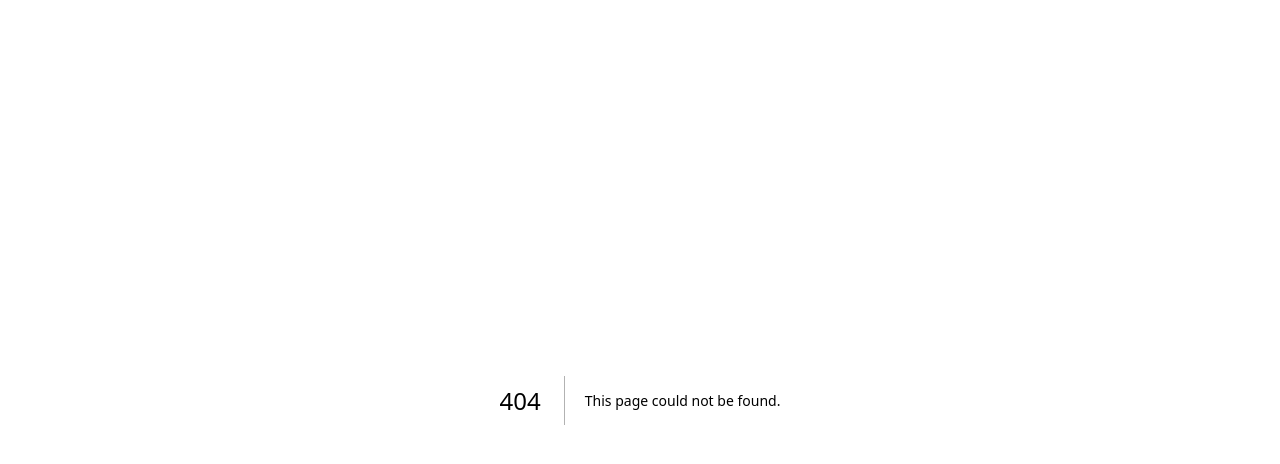
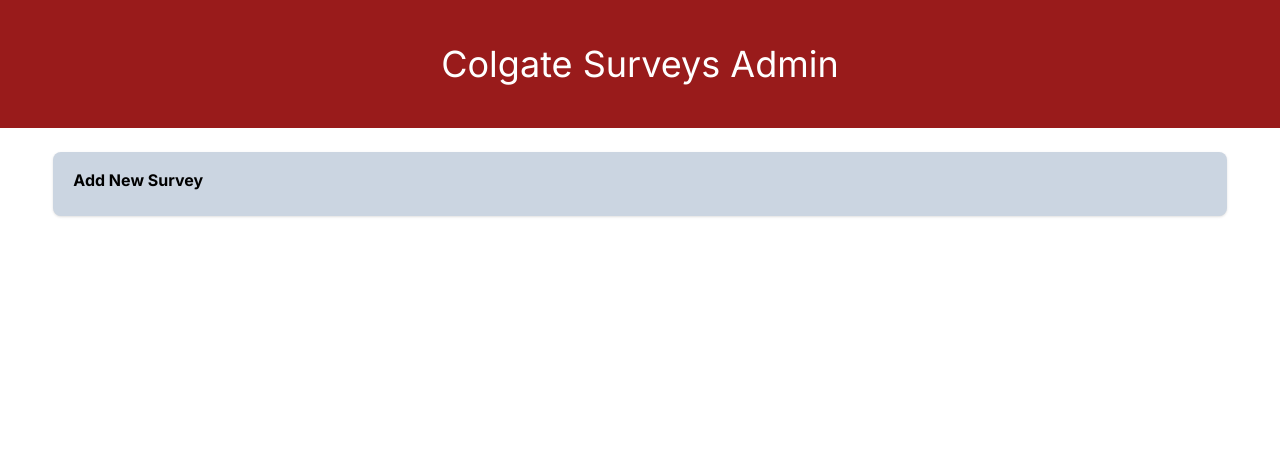
Before and after one commit to ramananj34/hack-app, a Next.js app: page /admin in a window 1280 px wide. Before the commit this address had no page. Shown: the top 464 px of the page. Built offline with nearby package versions, Linux system fonts and the light colour scheme.

Commit message:
Admin setup

```diff
--- /dev/null
+++ b/app/admin/page.js
@@ -0,0 +1,16 @@
+import React from "react";
+import ExpandableButtonAdd from "../../components/Expandable-Button-Add.js";
+
+export default function Page() {
+    return(
+      <div className="h-screen w-screen bg-white justify-center items-center">
+      <div className="flex left-0 top-0 h-32 w-screen bg-red-800 justify-center items-center">
+      <h1 className="text-center text-white text-4xl">Colgate Surveys Admin</h1>
+      </div>
+      <br/>
+      <ExpandableButtonAdd />
+
+
+    </div>
+    );
+  }
--- /dev/null
+++ b/components/Expandable-Button-Add.js
@@ -0,0 +1,70 @@
+'use client'
+
+
+import { useState } from 'react';
+
+
+export default function ExpandableButton() {
+  const [expanded, setExpanded] = useState(false);
+  const [isSubmitted, setHasSubmitted] = useState(false);
+
+  const [question, setQuestions] = useState("");
+
+  const [numAdditionalInputs, setNumAdditionalInputs] = useState(0);
+  const [additionalInputs, setAdditionalInputs] = useState([]);
+
+  const toggleExpanded = () => {
+    setExpanded(!expanded);
+  };
+
+
+  const handleInnerClick = (event) => {
+    event.stopPropagation();
+  };
+
+
+  const handleNumInputsChange = (event) => {
+    const num = parseInt(event.target.value);
+    setNumAdditionalInputs(num);
+    setAdditionalInputs(Array.from({ length: num }, (_, index) => index + 1));
+  };
+
+  const clickSubmit = () => {
+    if (numAdditionalInputs > 0 && question!="") {toggleExpanded(); setHasSubmitted(1);}
+
+  };
+
+
+    return (
+        <div className="bg-slate-300 w-11/12 p-4 pl-5 pr-5 rounded-lg shadow cursor-pointer mx-auto" onClick={toggleExpanded}>
+            <h2 class="text-black font-bold mb-2">Add New Survey</h2>
+
+            {expanded && (
+                <div className="relative bg-slate-400 p-4 pl-5 pr-5 rounded-lg cursor-default" onClick={handleInnerClick}>
+                    <form>
+
+
+                        <p>Question&nbsp;<input id="question" onChange= {(event)=> setQuestions(event.target.value)}/></p>
+                        <br />
+                        <p>How Many Choices?&nbsp;<input id="numChoices" type="number" value={numAdditionalInputs} onChange={handleNumInputsChange}/></p>
+                        <br />
+
+                        <div>
+                            {additionalInputs.map((index) => (
+                            <div key={index}>
+                                <p>Option {index}: &nbsp;<input type="text" /></p>
+                                <br />
+
+                            </div>
+                            ))}
+                        </div>
+
+                        <div className="absolute w-min p-2 rounded-lg bg-red-800 bottom-2 right-2 cursor-pointer" onClick={clickSubmit}>
+                            <p className="text-white">Confirm</p>
+                        </div>
+                    </form>
+                </div>
+            )}
+        </div>
+    );
+ }
```
Also changed, not shown: package.json (+7 -5 lines), 1 other file (tests, documents, lock files or other folders).
